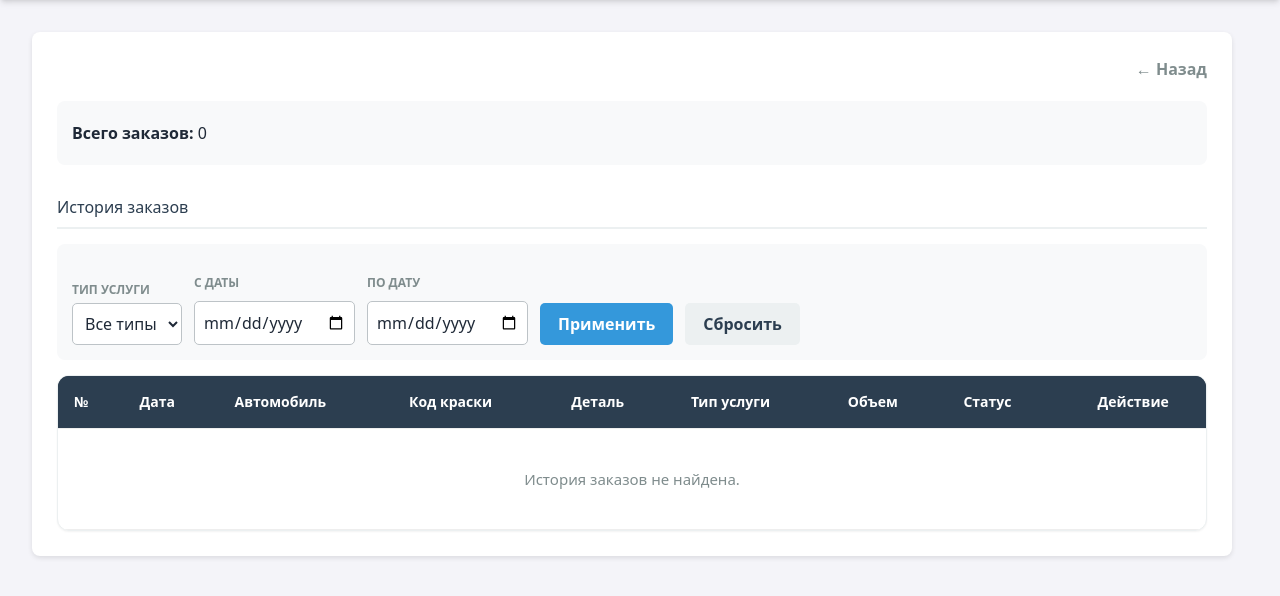
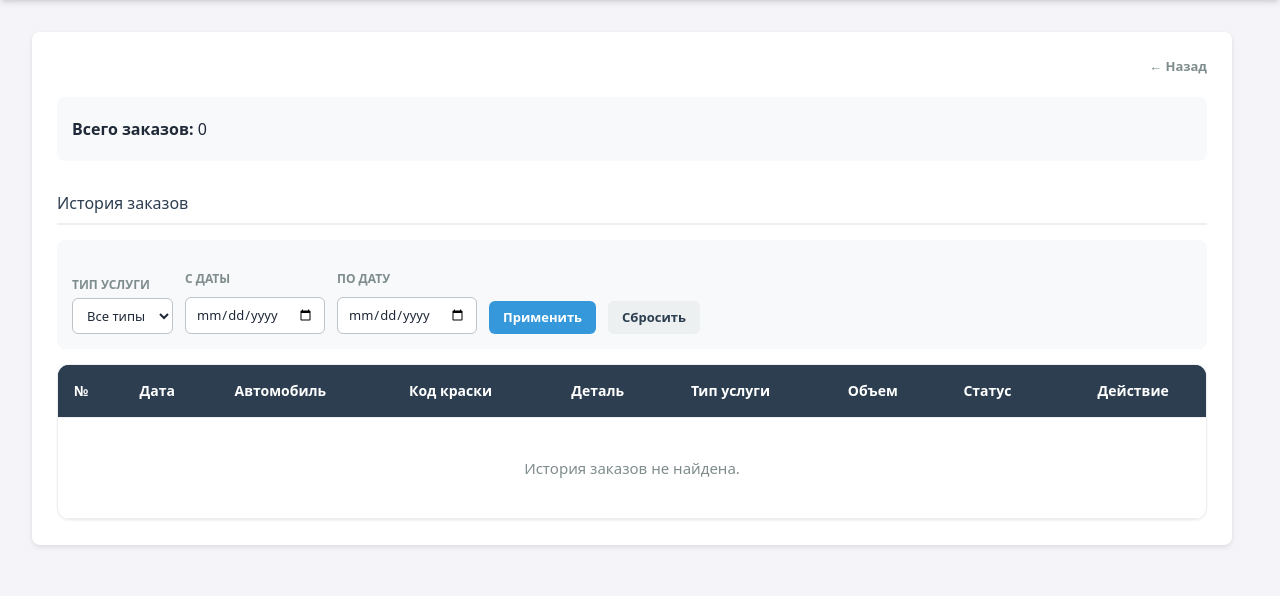
Before and after one commit to ekaterinashchelukhina/colorbox_lab, a FastAPI app: template templates/client_detail.html in a window 1280 px wide. Shown: the part 68-664 px from the top of the page. Run offline with FastAPI, Linux system fonts and the light colour scheme; the template is opened without the code that fills it, so the values that code supplies are empty; parts of the project's set-up code (start-up, migrations or seed data) failed here and were passed over.

Commit message:
Унифицировать и уменьшить кнопки-действия (тулбар заказа, фильтр клиента)
Каждая кнопка держала свой инлайн-стиль с произвольным padding и без
font-size (наследовался браузерный 16px) — в одном ряду соседствовали
кнопки разного на глаз калибра. Плюс margin-left:auto у кнопки "Печать"
(задумано прижимать её вправо на десктопе) на мобильном при переносе
тулбара по строкам сдвигал "Печать"/"Назад" вправо-по-центру их строки,
ломая общее левое выравнивание.

Завёл общий класс .btn-action (padding 8px 14px, font-size 13px,
border-radius 6px) + цветовые модификаторы, убрал margin-left:auto.
Применил в order_detail.html, director_order_detail.html и фильтре
client_detail.html; select/date-input рядом подровнял под тот же размер.

Co-Authored-By: Claude Sonnet 5 <noreply@anthropic.com>

```diff
--- a/static/css/legacy.css
+++ b/static/css/legacy.css
@@ -34,7 +34,7 @@ input { width: 100%; padding: 10px; margin-top: 5px; border: 1px solid #ccc; bor
 /* Префикс lg- (legacy), чтобы не пересечься с утилитами Tailwind (CDN, base.html).    */
 .btn-primary { background: #2ecc71; color: white; border: none; padding: 12px 25px; border-radius: 5px; cursor: pointer; font-weight: bold; font-size: 16px; }
 .comment-readonly-box { padding: 12px; background: #f8f9fa; border-radius: 6px; border: 1px solid #e9ecef; color: #2c3e50; min-height: 50px; font-size: 14px; }
-.date-input { padding: 8px; border-radius: 5px; border: 1px solid #bdc3c7; }
+.date-input { padding: 7px 10px; border-radius: 6px; border: 1px solid #bdc3c7; font-size: 13px; }
 .comment-column { flex: 1; min-width: 280px; }
 .detail-side-column { flex: 1; min-width: 300px; display: flex; flex-direction: column; gap: 20px; box-sizing: border-box; }
 /* 2 фотографии в строке, а не в один растянутый ряд из 3-4 — с длинными заголовками
@@ -53,9 +53,47 @@ input { width: 100%; padding: 10px; margin-top: 5px; border: 1px solid #ccc; bor
 .form-select { width: 100%; padding: 10px; border-radius: 5px; border: 1px solid #bdc3c7; margin-top: 5px; background: white; box-sizing: border-box; }
 .field-label-muted { font-size: 13px; font-weight: bold; color: #7f8c8d; display: block; margin-bottom: 5px; }
 .filter-label { font-size: 12px; font-weight: bold; color: #7f8c8d; display: block; margin-bottom: 4px; text-transform: uppercase; }
-.link-muted { color: #7f8c8d; text-decoration: none; font-weight: bold; }
-.btn-print-link { background: #2c3e50; color: white; padding: 6px 12px; text-decoration: none; border-radius: 4px; font-weight: bold; font-size: 14px; margin-left: auto; }
-.link-back-muted { color: #7f8c8d; text-decoration: none; font-weight: bold; margin-left: 15px; }
+.link-muted { color: #7f8c8d; text-decoration: none; font-weight: bold; font-size: 13px; }
+
+/* Единый размер для некрупных кнопок-действий (тулбар заказа, фильтры клиента) —
+   раньше у каждой был свой инлайн-стиль с произвольным padding и без font-size
+   (наследовался стандартный 16px), из-за чего в одном ряду соседствовали заметно
+   разные по размеру кнопки. Один базовый класс + цветовые модификаторы. */
+.btn-action {
+    display: inline-flex;
+    align-items: center;
+    gap: 6px;
+    padding: 8px 14px;
+    border: none;
+    border-radius: 6px;
+    font-size: 13px;
+    font-weight: 700;
+    line-height: 1.3;
+    cursor: pointer;
+    text-decoration: none;
+    white-space: nowrap;
+}
+.btn-action-block { display: flex; width: 100%; justify-content: center; }
+.btn-action-blue { background: #3498db; color: #fff; }
+.btn-action-blue:hover { background: #2980b9; }
+.btn-action-purple { background: #8e44ad; color: #fff; }
+.btn-action-purple:hover { background: #7d3c98; }
+.btn-action-red { background: #c0392b; color: #fff; }
+.btn-action-red:hover { background: #a93226; }
+.btn-action-navy { background: #2c3e50; color: #fff; }
+.btn-action-navy:hover { background: #1a252f; }
+.btn-action-teal { background: #1abc9c; color: #fff; }
+.btn-action-teal:hover { background: #17a589; }
+.btn-action-muted { background: #ecf0f1; color: #2c3e50; }
+.btn-action-muted:hover { background: #dfe4e6; }
+
+/* Кнопка печати переиспользует ту же сетку размеров. margin-left:auto раньше
+   прижимала её вправо на десктопе, но на мобильном, когда тулбар переносится
+   по строкам (flex-wrap), она же сдвигала "Печать" и "Назад" вправо-по-центру
+   на своей строке, ломая общее левое выравнивание — убрано. */
+.btn-print-link { background: #2c3e50; color: #fff; }
+.btn-print-link:hover { background: #1a252f; }
+.link-back-muted { color: #7f8c8d; text-decoration: none; font-weight: bold; font-size: 13px; }
 .client-name-link { color: #2980b9; font-weight: bold; text-decoration: none; }
 .photo-section { margin-top: 30px; }
 .form-col { flex: 1; }
--- a/templates/client_detail.html
+++ b/templates/client_detail.html
@@ -18,7 +18,7 @@
     <form method="get" action="/client/{{ client.id }}" style="display: flex; flex-wrap: wrap; gap: 12px; align-items: flex-end; background: #f8f9fa; padding: 15px; border-radius: 8px; margin: 15px 0;">
         <div>
             <label class="filter-label">Тип услуги</label>
-            <select name="service_type" style="padding: 8px; border-radius: 5px; border: 1px solid #bdc3c7; background: white;">
+            <select name="service_type" style="padding: 7px 10px; border-radius: 6px; border: 1px solid #bdc3c7; background: white; font-size: 13px;">
                 <option value="">Все типы</option>
                 {% for st in service_types %}
                 <option value="{{ st }}" {% if filters.service_type == st %}selected{% endif %}>{{ st }}</option>
@@ -33,8 +33,8 @@
             <label class="filter-label">По дату</label>
             <input type="date" name="date_to" value="{{ filters.date_to }}" class="date-input">
         </div>
-        <button type="submit" style="background: #3498db; color: white; border: none; padding: 9px 18px; border-radius: 5px; cursor: pointer; font-weight: bold;">Применить</button>
-        <a href="/client/{{ client.id }}" style="background: #ecf0f1; color: #2c3e50; padding: 9px 18px; border-radius: 5px; text-decoration: none; font-weight: bold;">Сбросить</a>
+        <button type="submit" class="btn-action btn-action-blue">Применить</button>
+        <a href="/client/{{ client.id }}" class="btn-action btn-action-muted">Сбросить</a>
     </form>
 
     <!-- ДЕСКТОПНАЯ ВЕРСИЯ: ТАБЛИЦА (тот же паттерн, что на dashboard/archive/director_*) -->
--- a/templates/director_order_detail.html
+++ b/templates/director_order_detail.html
@@ -12,7 +12,7 @@
         <span class="rework-badge">🎨 Доколеровка №{{ order.rework_count }}</span>
         {% endif %}
 
-        <a href="/order/{{ order.id }}/print" target="_blank" class="btn-print-link">🖨 Печать</a>
+        <a href="/order/{{ order.id }}/print" target="_blank" class="btn-action btn-print-link">🖨 Печать</a>
         <a href="javascript:history.back()" class="link-back-muted">← Назад к списку</a>
     </div>
 
```
Also changed, not shown: templates/order_detail.html (+7 -7 lines).
